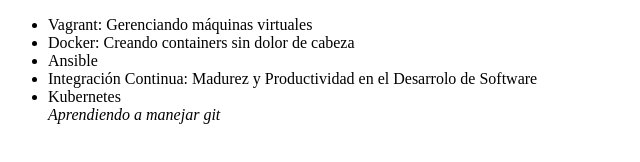
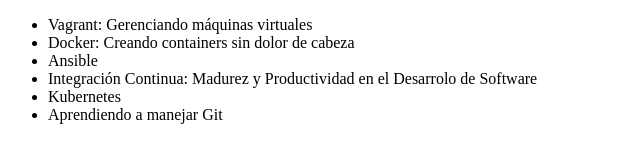
Before and after one commit to Leidyjojoasalas/aprendiendo-GitHub, a plain HTML site: page index.html in a window 1280 px wide. Shown: the full height of the page, 0-640 px from the left. Drawn offline with Linux system fonts and the light colour scheme.

Commit message:
corrigiendo etiqueta

```diff
--- a/index.html
+++ b/index.html
@@ -11,7 +11,7 @@
             <li>Ansible</li>
             <li>Integración Continua: Madurez y Productividad en el Desarrolo de Software</li>
             <li>Kubernetes</li>
-            <i>Aprendiendo a manejar git</i>
+            <li>Aprendiendo a manejar Git</li>
         </ul>
     </body>
 </html>
```
